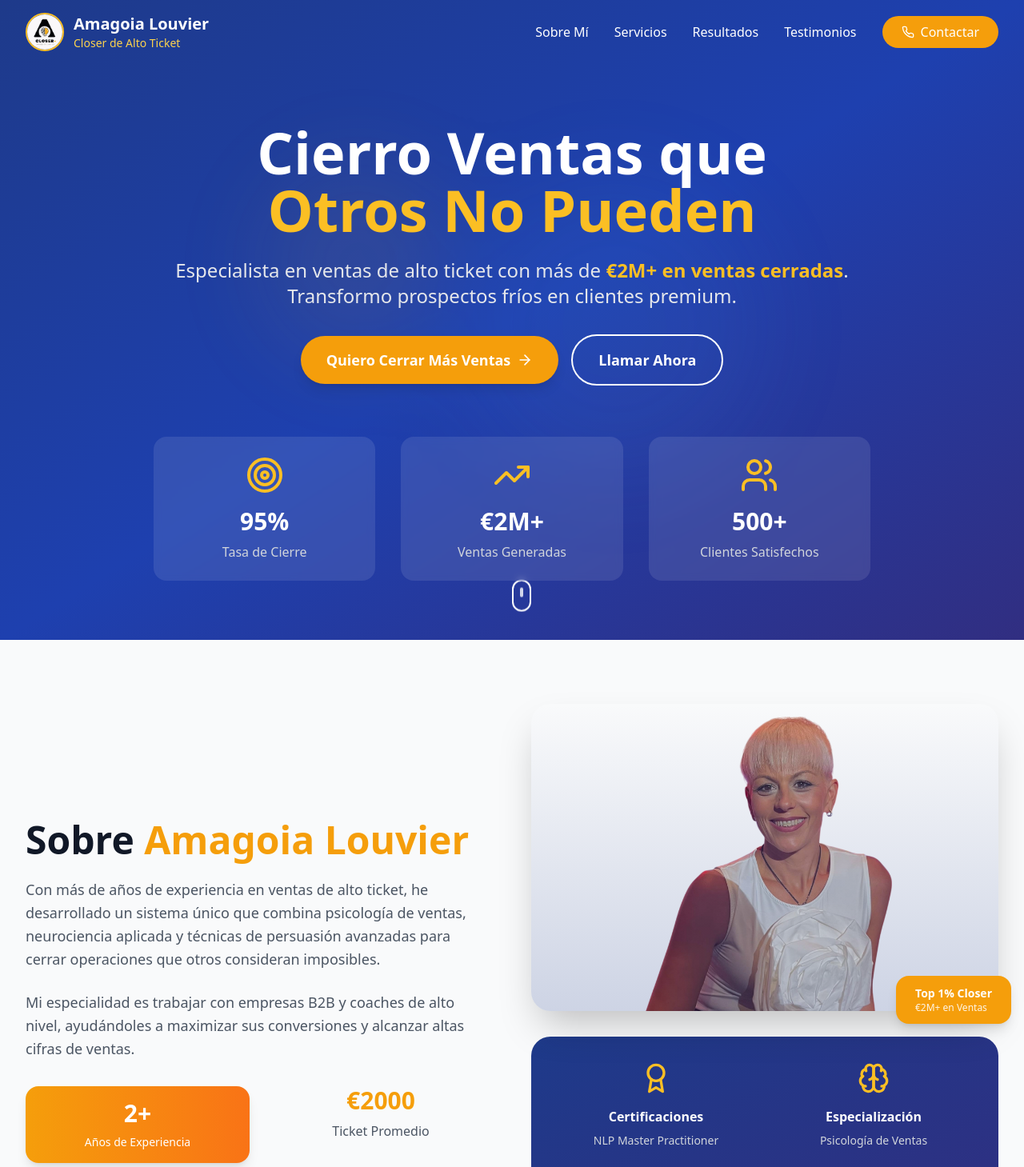
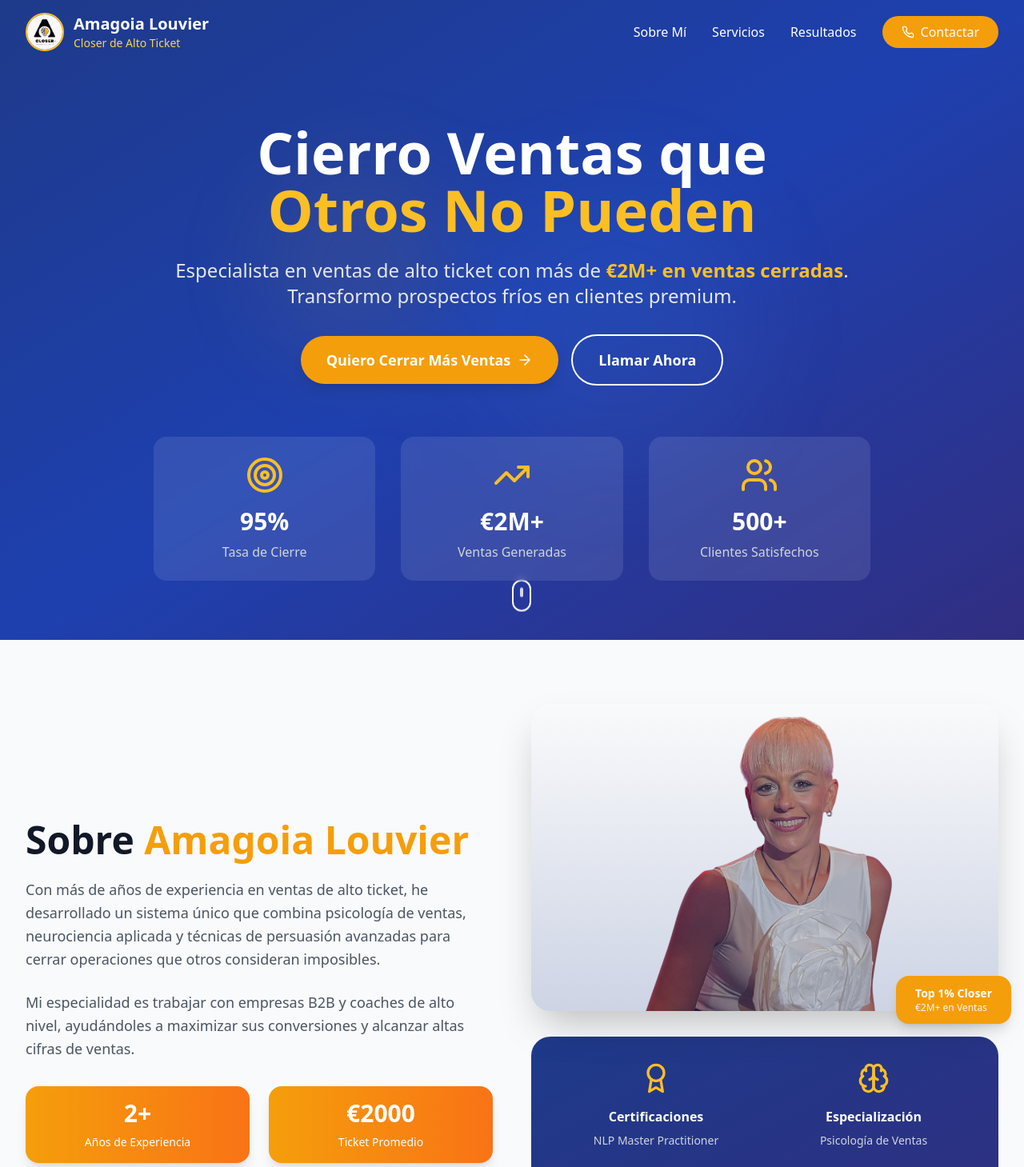
Before and after one commit to amancheno1/amagoialouviercloserdeventas, a React (Vite) app: page / in a window 1280 px wide. Shown: the top 1459 px of the page at 80% size. Built offline with nearby package versions, Linux system fonts and the light colour scheme.

Commit message:
Alinear contenido y eliminar testimonios

```diff
--- a/src/components/About.tsx
+++ b/src/components/About.tsx
@@ -6,7 +6,7 @@ const About: React.FC = () => {
     <section id="about" className="py-20 bg-gray-50 scroll-mt-20">
       <div className="max-w-7xl mx-auto px-4 sm:px-6 lg:px-8">
         <div className="grid grid-cols-1 lg:grid-cols-2 gap-12 items-center">
-          <div>
+          <div className="flex flex-col justify-center">
             <h2 className="text-4xl md:text-5xl font-bold text-gray-900 mb-6">
               Sobre <span className="text-amber-500">Amagoia Louvier</span>
             </h2>
@@ -25,9 +25,9 @@ const About: React.FC = () => {
                 <div className="text-3xl font-bold mb-2">2+</div>
                 <div className="text-sm">Años de Experiencia</div>
               </div>
-              <div className="text-center">
-                <div className="text-3xl font-bold text-amber-500 mb-2">€2000</div>
-                <div className="text-gray-600">Ticket Promedio</div>
+              <div className="text-center bg-gradient-to-r from-amber-500 to-orange-500 text-white py-4 px-6 rounded-2xl shadow-lg">
+                <div className="text-3xl font-bold mb-2">€2000</div>
+                <div className="text-sm">Ticket Promedio</div>
               </div>
             </div>
           </div>
--- a/src/components/Header.tsx
+++ b/src/components/Header.tsx
@@ -73,14 +73,6 @@ const Header: React.FC = () => {
             >
               Resultados
             </button>
-            <button
-              onClick={() => scrollToSection('testimonials')}
-              className={`transition-colors duration-300 hover:text-amber-500 ${
-                isScrolled ? 'text-gray-700' : 'text-white'
-              }`}
-            >
-              Testimonios
-            </button>
             <a
               href="tel:+34627985178"
               className="bg-amber-500 text-white px-6 py-2 rounded-full hover:bg-amber-600 transition-colors duration-300 flex items-center space-x-2"
@@ -123,12 +115,6 @@ const Header: React.FC = () => {
               >
                 Resultados
               </button>
-              <button
-                onClick={() => scrollToSection('testimonials')}
-                className="block px-3 py-2 text-gray-700 hover:text-amber-500 transition-colors duration-300"
-              >
-                Testimonios
-              </button>
               <a
                 href="tel:+34600000000"
                 className="block px-3 py-2 bg-amber-500 text-white rounded-lg hover:bg-amber-600 transition-colors duration-300 text-center"
```
